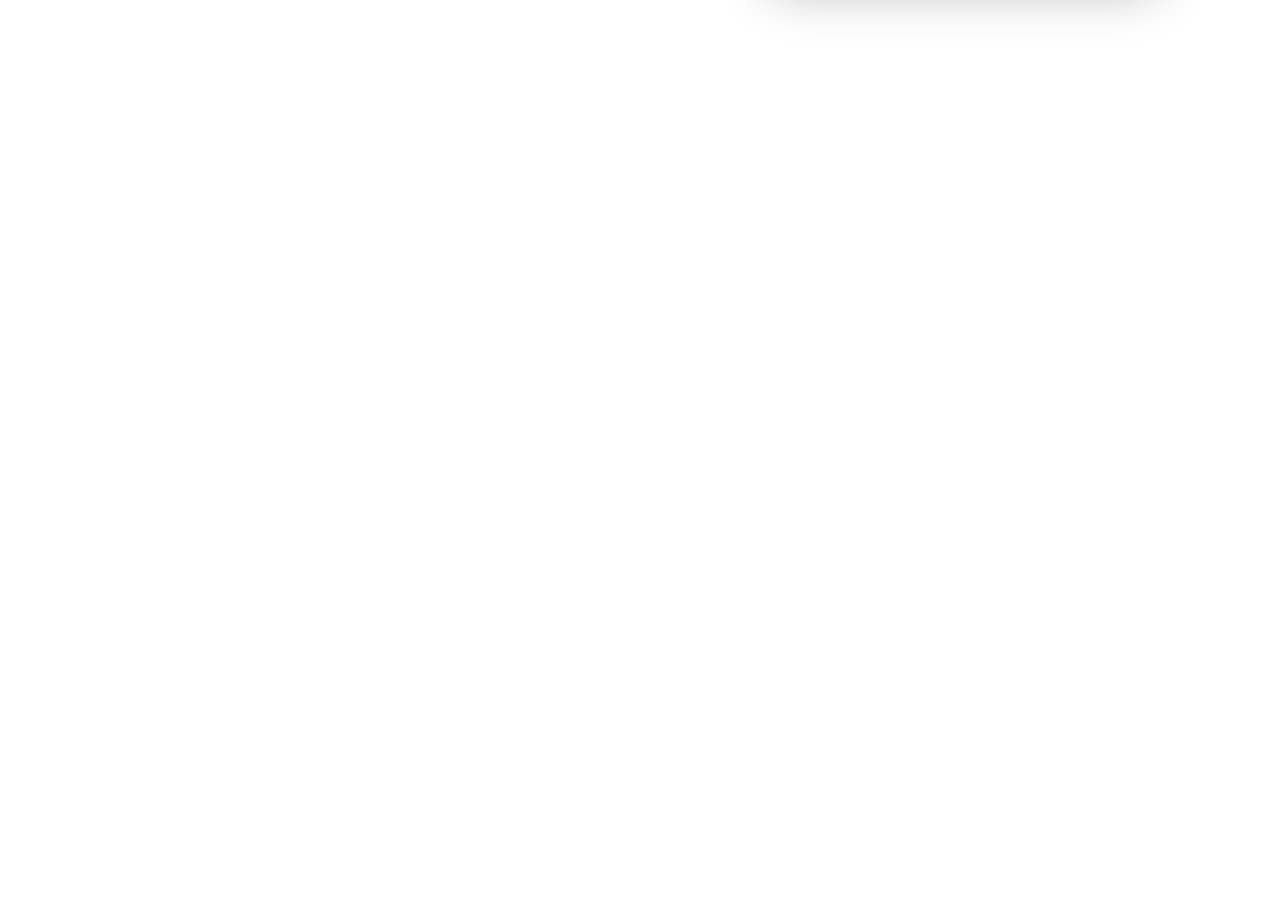
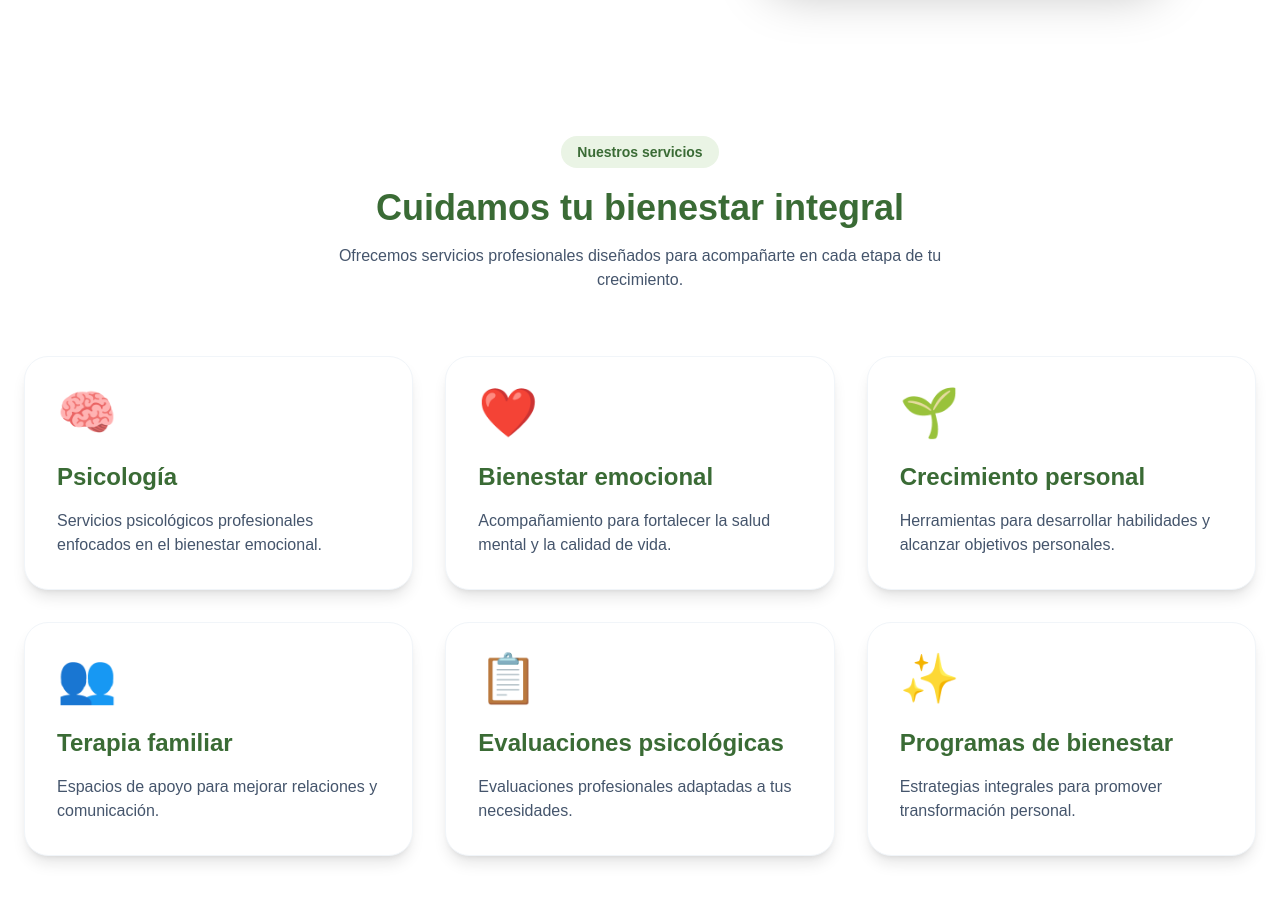
Before and after one commit to juanitoqueloco-cloud/cbei-web, a Next.js app: page / in a window 1280 px wide. Shown: the part 700-1602 px from the top of the page. Before the commit the page ends 800 px from the top, so only its background shows below. Built offline with nearby package versions, Linux system fonts and the light colour scheme.

Commit message:
Agregar sección de servicios CBEI

```diff
--- a/app/page.tsx
+++ b/app/page.tsx
@@ -1,11 +1,13 @@
 import Header from "@/components/layout/Header";
 import Hero from "@/components/home/Hero";
+import Services from "@/components/home/Services";
 
 export default function Home() {
   return (
     <>
       <Header />
       <Hero />
+      <Services />
     </>
   );
 }
--- /dev/null
+++ b/components/home/Services.tsx
@@ -0,0 +1,101 @@
+const services = [
+  {
+    icon: "🧠",
+    title: "Psicología",
+    description:
+      "Servicios psicológicos profesionales enfocados en el bienestar emocional."
+  },
+  {
+    icon: "❤️",
+    title: "Bienestar emocional",
+    description:
+      "Acompañamiento para fortalecer la salud mental y la calidad de vida."
+  },
+  {
+    icon: "🌱",
+    title: "Crecimiento personal",
+    description:
+      "Herramientas para desarrollar habilidades y alcanzar objetivos personales."
+  },
+  {
+    icon: "👥",
+    title: "Terapia familiar",
+    description:
+      "Espacios de apoyo para mejorar relaciones y comunicación."
+  },
+  {
+    icon: "📋",
+    title: "Evaluaciones psicológicas",
+    description:
+      "Evaluaciones profesionales adaptadas a tus necesidades."
+  },
+  {
+    icon: "✨",
+    title: "Programas de bienestar",
+    description:
+      "Estrategias integrales para promover transformación personal."
+  }
+];
+
+
+export default function Services() {
+  return (
+    <section className="bg-white px-6 py-24">
+
+      <div className="mx-auto max-w-7xl">
+
+        <div className="text-center">
+
+          <span className="rounded-full bg-[#EAF4E5] px-4 py-2 text-sm font-semibold text-[#3A6B35]">
+            Nuestros servicios
+          </span>
+
+          <h2 className="mt-6 text-4xl font-bold text-[#3A6B35]">
+            Cuidamos tu bienestar integral
+          </h2>
+
+          <p className="mx-auto mt-4 max-w-2xl text-slate-600">
+            Ofrecemos servicios profesionales diseñados para acompañarte
+            en cada etapa de tu crecimiento.
+          </p>
+
+        </div>
+
+
+        <div className="mt-16 grid gap-8 md:grid-cols-3">
+
+
+          {services.map((service) => (
+
+            <div
+              key={service.title}
+              className="rounded-3xl border border-slate-100 bg-white p-8 shadow-lg transition hover:-translate-y-2"
+            >
+
+              <div className="text-5xl">
+                {service.icon}
+              </div>
+
+
+              <h3 className="mt-6 text-2xl font-bold text-[#3A6B35]">
+                {service.title}
+              </h3>
+
+
+              <p className="mt-4 text-slate-600">
+                {service.description}
+              </p>
+
+
+            </div>
+
+          ))}
+
+
+        </div>
+
+      </div>
+
+    </section>
+  );
+}
```
